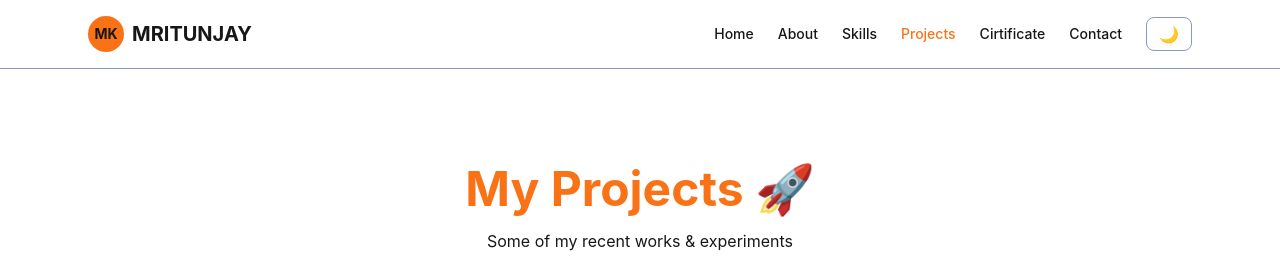
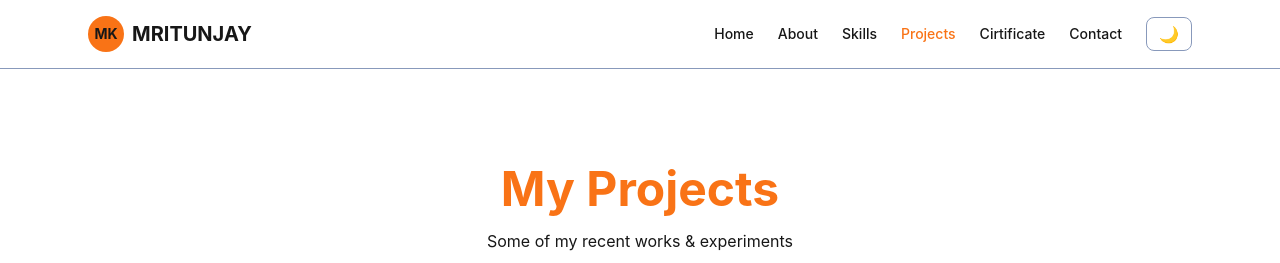
Before and after one commit to KumarMritunjay01/portfolio, a React (Vite) app in the folder frontend/: page /projects in a window 1280 px wide. Shown: the top 263 px of the page. Built offline with nearby package versions, Linux system fonts and the light colour scheme; no server answers.

Commit message:
UI updates

```diff
--- a/frontend/src/pages/Projects.jsx
+++ b/frontend/src/pages/Projects.jsx
@@ -32,7 +32,7 @@ function Projects() {
         {/* Header */}
         <div className="text-center">
           <h1 className="text-3xl md:text-5xl font-bold text-primary">
-            My Projects 🚀
+            My Projects
           </h1>
 
           <p className="mt-4 text-muted">
```
Also changed, not shown: 2 other files (tests, documents, lock files or other folders).
